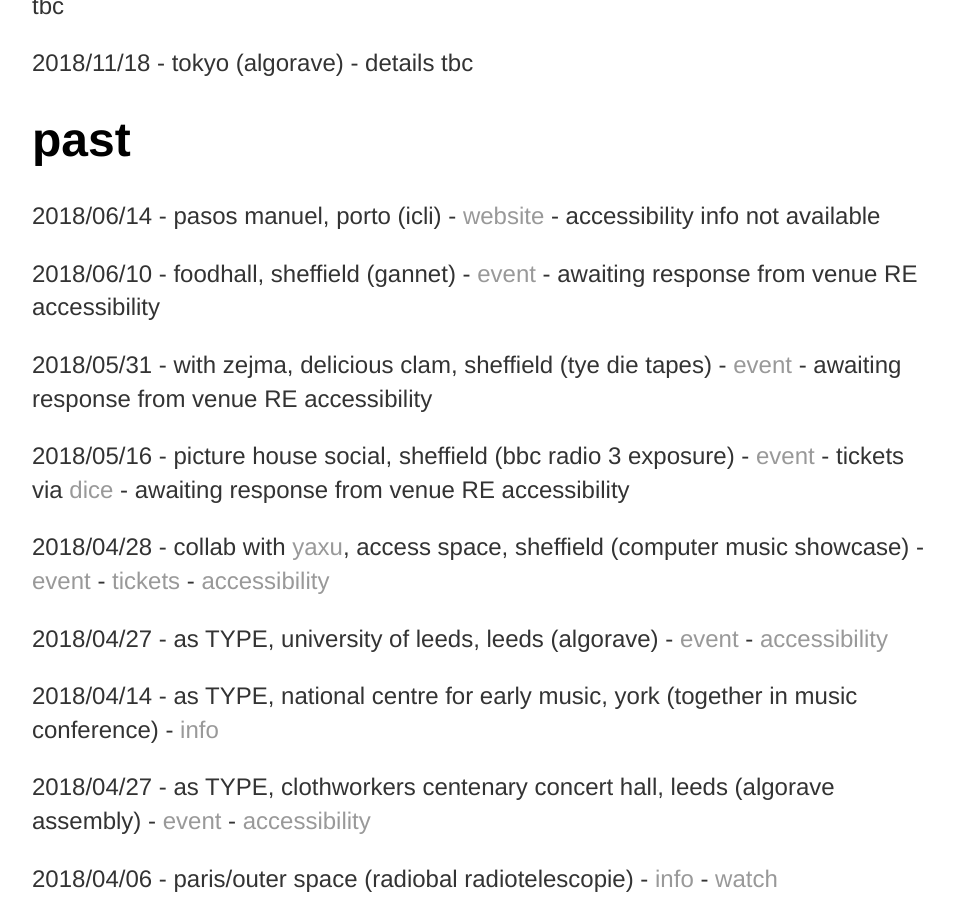
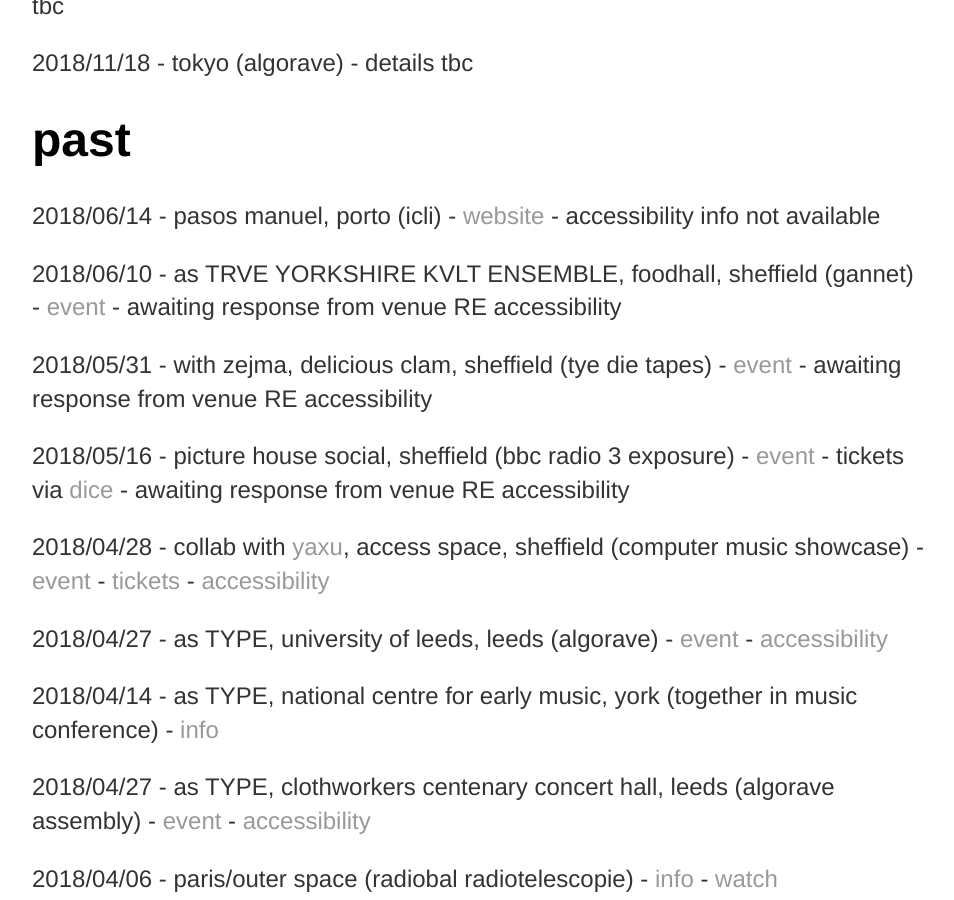
Before and after one commit to heavy-lifting/heavy-lifting.github.io, a Jekyll site: the page built from shows.html, in a window 1280 px wide and 900 px high, scrolled down 371 px. Shown: the whole window, without its empty margins (160-1114 px from the left). Built offline with Jekyll 4.4.1, drawn with Linux system fonts in a browser that asks for light colours.

Commit message:
Update shows.html

```diff
--- a/shows.html
+++ b/shows.html
@@ -36,7 +36,7 @@
 		accessibility info not available</a>
 	</p>
 
-	<p>2018/06/10 - foodhall, sheffield (gannet) -
+	<p>2018/06/10 - as TRVE YORKSHIRE KVLT ENSEMBLE, foodhall, sheffield (gannet) -
 		<a href ="https://www.facebook.com/events/186160955371709/" target="_blank">event</a> -
 		awaiting response from venue RE accessibility</a>
 	</p>
```
